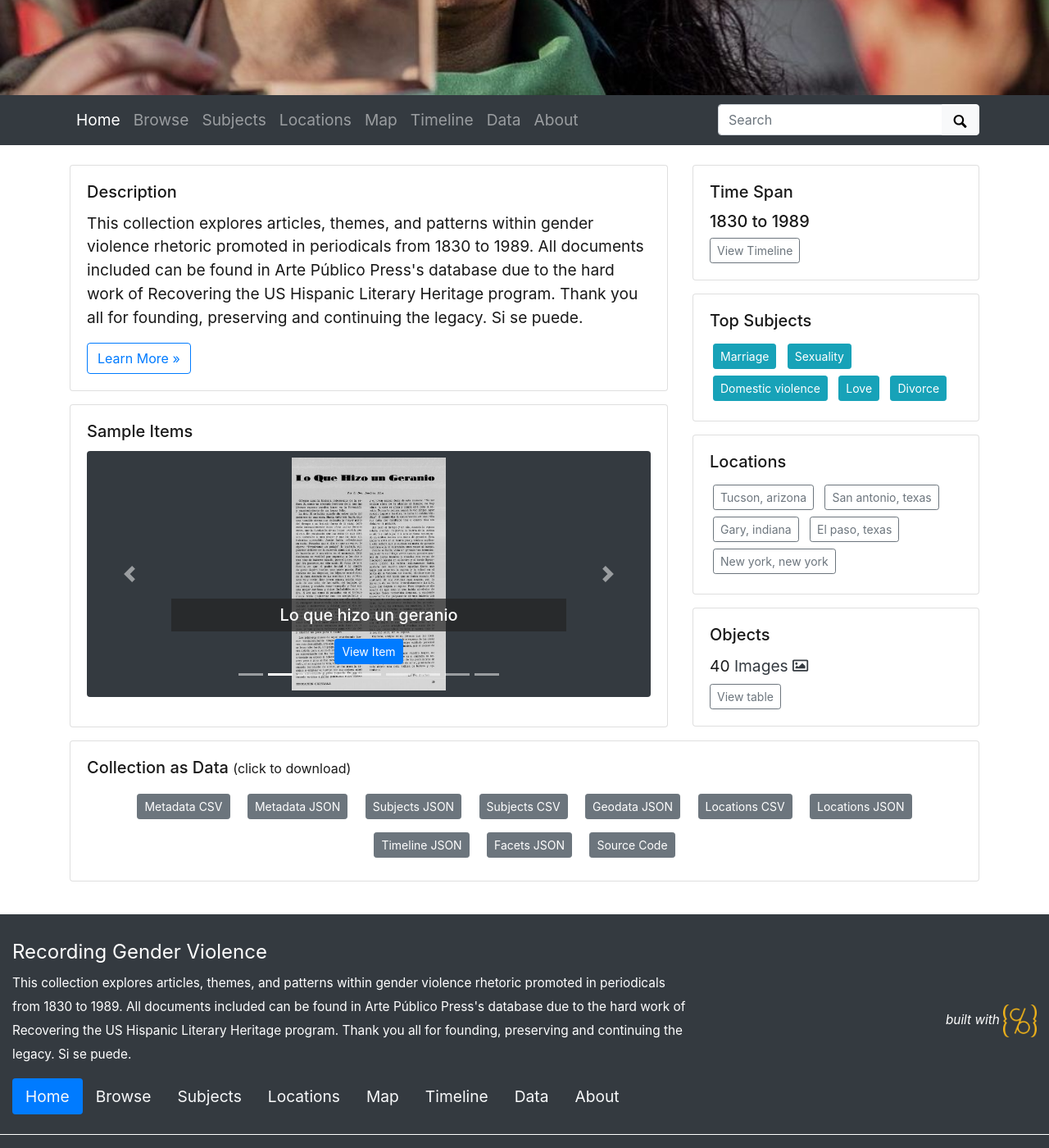
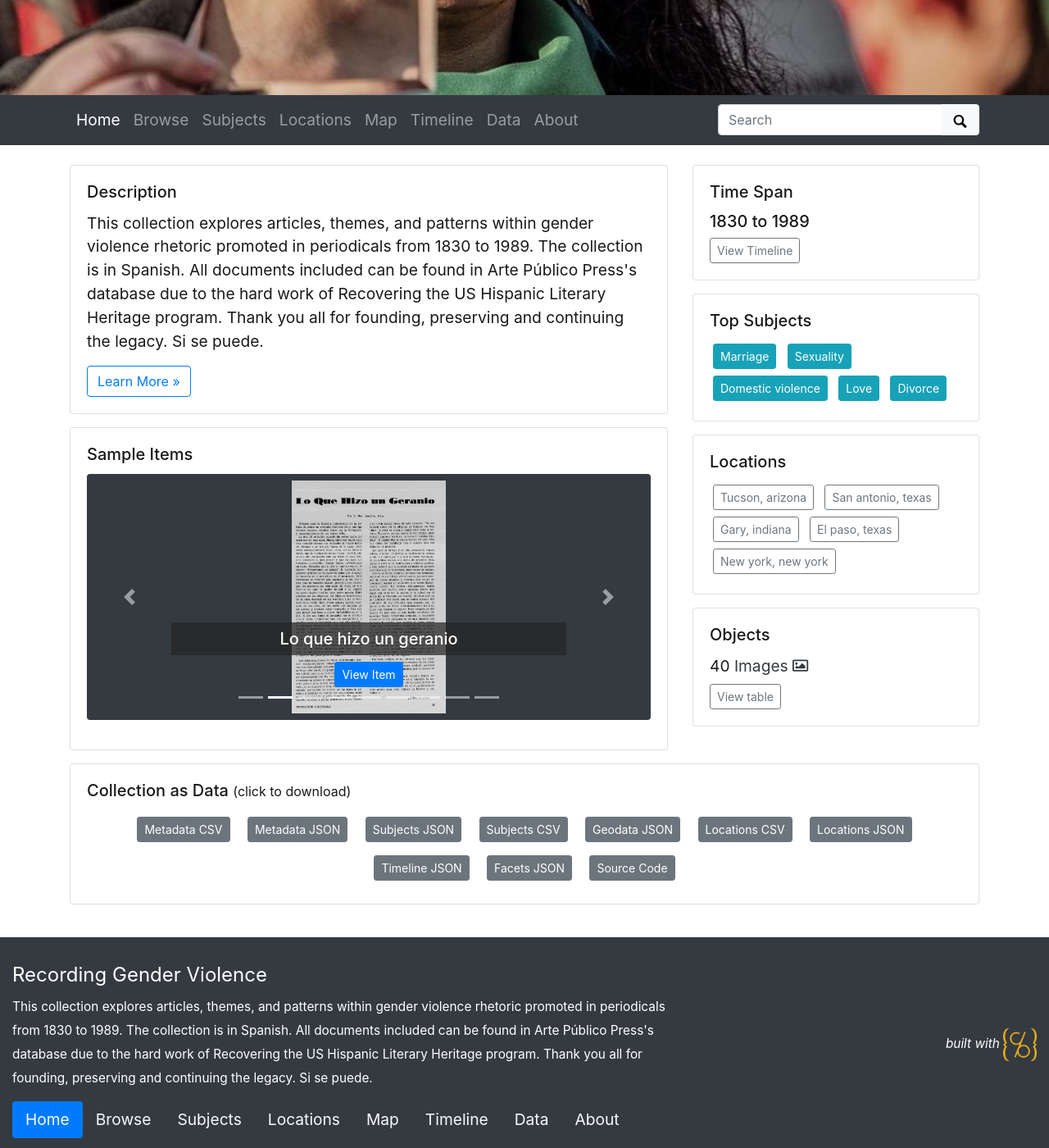
Before and after one commit to roseliabanuelos/recordinggenderviolence, a Jekyll site: the page built from index.md, in a window 1280 px wide and 1400 px high, scrolled down 465 px. Shown: the whole window at 82% size. Built offline with Jekyll 4.4.1, drawn with Linux system fonts in a browser that asks for light colours.

Commit message:
update all in spanish

```diff
--- a/_config.yml
+++ b/_config.yml
@@ -25,7 +25,7 @@ title: Recording Gender Violence
 tagline: decoding the normalization of gender violence in hispanic periodicals
 # description appears in meta tags and other locations
 # this description might appear in search result lists, keep around 160 characters max
-description: "This collection explores articles, themes, and patterns within gender violence rhetoric promoted in periodicals from 1830 to 1989. All documents included can be found in Arte Público Press's database due to the hard work of Recovering the US Hispanic Literary Heritage program. Thank you all for founding, preserving and continuing the legacy. Si se puede. "
+description: "This collection explores articles, themes, and patterns within gender violence rhetoric promoted in periodicals from 1830 to 1989. The collection is in Spanish. All documents included can be found in Arte Público Press's database due to the hard work of Recovering the US Hispanic Literary Heritage program. Thank you all for founding, preserving and continuing the legacy. Si se puede. "
 # creator of the digital collection, to appear in meta tags; we typically use our GitHub usernames but feel free to just use your name
 author: roseliabanuelos
 
```
